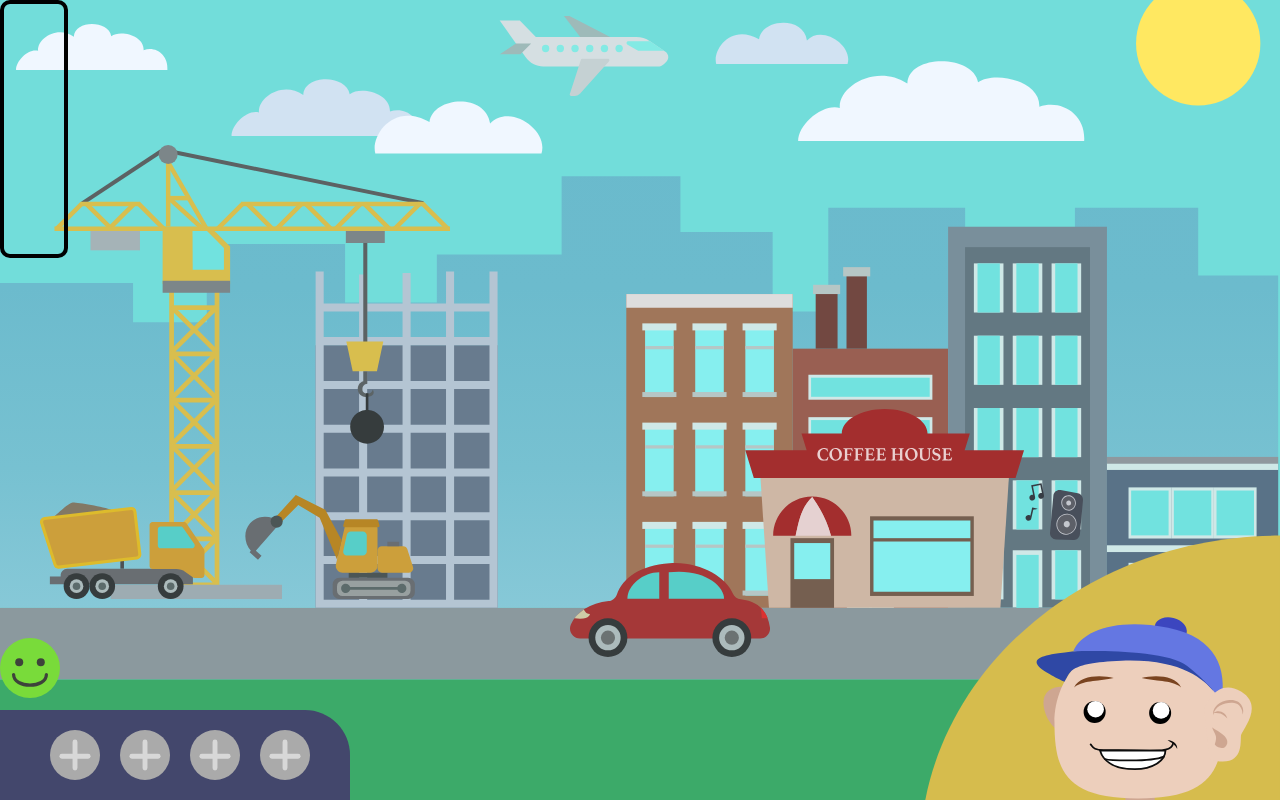
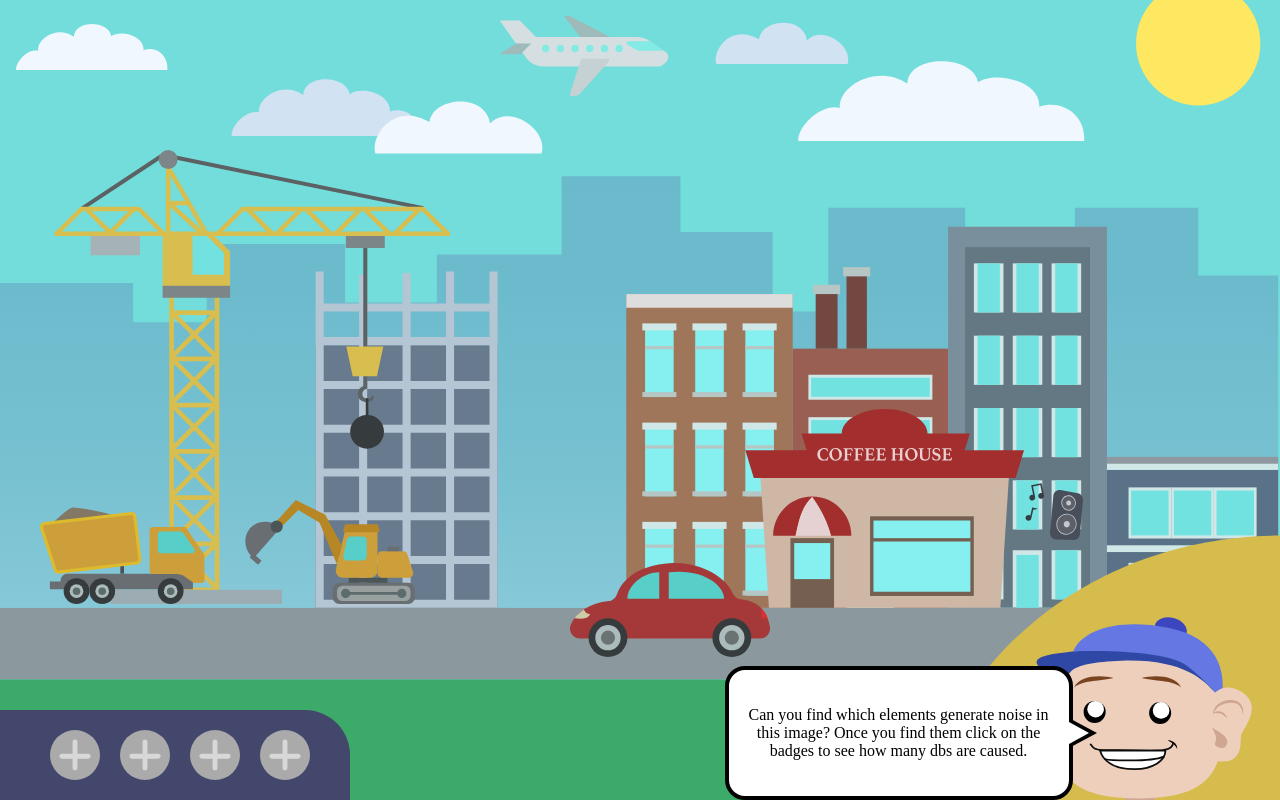
Before and after one commit to JonahEdu/Noise-Pollution, a Next.js app: page / in a window 1280 px wide. Built offline with nearby package versions, Linux system fonts and the light colour scheme.

Commit message:
finished mvp

```diff
--- a/app/globals.css
+++ b/app/globals.css
@@ -15,3 +15,38 @@ body{
 .badge {
   height: 100%;
 }
+
+.comic-bubble {
+  position: relative;
+  background: #ffffff;
+  border: 4px solid #000000;
+  border-radius: 20px;
+  padding: 20px;
+  width: fit-content;
+  max-width: 300px;
+  text-align: center;
+  margin-right: 30px;
+}
+
+.comic-bubble::after {
+  content: '';
+  position: absolute;
+  right: -28px;
+  top: 50%;
+  transform: translateY(-50%);
+  border-width: 15px 0 15px 28px;
+  border-style: solid;
+  border-color: transparent transparent transparent #000000;
+}
+
+.comic-bubble::before {
+  content: '';
+  position: absolute;
+  right: -20px;
+  top: 50%;
+  transform: translateY(-50%);
+  border-width: 11px 0 11px 20px;
+  border-style: solid;
+  border-color: transparent transparent transparent #ffffff;
+  z-index: 1;
+}
--- a/app/page.js
+++ b/app/page.js
@@ -1,9 +1,9 @@
-import BadgeBar from "@/components/BadgeBar";
 import DialogueBox from "@/components/DialogueBox";
-import NoiseMeter from "@/components/NoiseMeter";
 import "./page.module.css";
 import TopOrderComponent from "@/components/TopOrderComponent";
-export default function Home() {
+export default function Home(db) {
+  const percent = Math.min((db / 110) * 100, 100);
+
   return (
     <main
       style={{
@@ -36,11 +36,8 @@ export default function Home() {
         />
       </div>
 
-      {/* 2. The Content Layer */}
       <div style={{ position: "relative", zIndex: 1, height: "100%" }}>
         <TopOrderComponent />
-        <DialogueBox />
-        <NoiseMeter />
       </div>
     </main>
   );
--- a/components/BadgeBar.js
+++ b/components/BadgeBar.js
@@ -1,5 +1,12 @@
+import NoiseMeter from "./NoiseMeter";
+import { useState } from "react";
+import DialogueBox from "./DialogueBox";
+
 export default function BadgeBar({ car, construction, speaker, airplane }) {
+  const [db, setDb] = useState(0);
+
   return (
+    <div>
       <div
         className="badgeBar"
         style={{
@@ -19,7 +26,14 @@ export default function BadgeBar({ car, construction, speaker, airplane }) {
         }}
       >
         {car ? (
-        <img src="/images/Traffic-Badge.svg" alt="" className="badge" />
+          <img
+            onClick={() => {
+              setDb(70);
+            }}
+            src="/images/Traffic-Badge.svg"
+            alt=""
+            className="badge"
+          />
         ) : (
           <img
             src="/images/Empty-Badge.svg"
@@ -29,7 +43,12 @@ export default function BadgeBar({ car, construction, speaker, airplane }) {
         )}
 
         {speaker ? (
-        <img src="/images/Speaker-Badge.svg" alt="" className="badge" />
+          <img
+            onClick={() => setDb(85)}
+            src="/images/Speaker-Badge.svg"
+            alt=""
+            className="badge"
+          />
         ) : (
           <img
             src="/images/Empty-Badge.svg"
@@ -40,6 +59,7 @@ export default function BadgeBar({ car, construction, speaker, airplane }) {
 
         {construction ? (
           <img
+            onClick={() => setDb(100)}
             src="/images/Construction-Badge.svg"
             alt="Construction Badge"
             className="badge"
@@ -54,6 +74,7 @@ export default function BadgeBar({ car, construction, speaker, airplane }) {
 
         {airplane ? (
           <img
+            onClick={() => setDb(110)}
             src="/images/Airplane-Badge.svg"
             alt="Construction Badge"
             className="badge"
@@ -65,6 +86,18 @@ export default function BadgeBar({ car, construction, speaker, airplane }) {
             className="badge"
           />
         )}
+        <NoiseMeter db={db} />
+        <div
+          className="container-dialogue"
+          style={{
+            position: "absolute",
+            bottom: "0",
+            right: "-215%",
+          }}
+        >
+          <DialogueBox db={db} />
+        </div>
+      </div>
     </div>
   );
 }
--- a/components/DialogueBox.js
+++ b/components/DialogueBox.js
@@ -1,5 +1,52 @@
-"use client"
+const DialogueBox = ({ db }) => {
+  return (
+    <div className="comic-bubble">
+      {db == 0 && (
+        <p>
+          Can you find which elements generate noise in this image? Once you
+          find them click on the badges to see how many dbs are caused.
+        </p>
+      )}
 
-export default function DialogueBox(){
+      {db == 70 ? (
+        <p>
+          Wow, you found the car! <br />
+          As part of traffic, cars account for most polluting noise in cities.
+          it generates 70db
+        </p>
+      ) : null}
 
-}
+      {db == 85 && (
+        <p>
+          There it is! Music can be a loud noise that travels throughout the
+          city.
+          <br />
+          Music from speakers can be even noisier than traffic, creating
+          approximately 85 dB of noise.
+        </p>
+      )}
+      {db == 100 && (
+        <p>
+          Correct! Construction noises such as building and road and pavement
+          resurfacing works can be very noisy.
+          <br />
+          Construction tools like jackhammers can reach around 110 dB. That’s
+          extremely loud!
+        </p>
+      )}
+
+      {db == 110 && (
+        <p>
+          Plane noises are a significant factor in noise pollution, producing
+          one of the loudest city noises.
+          <br />
+          As you can see from the decibel bar above me, planes can create
+          approximately 100dB of noise. Some aircrafts can even produce 130dB
+          worth of noise!
+        </p>
+      )}
+    </div>
+  );
+};
+
+export default DialogueBox;
--- a/components/NoiseMeter.js
+++ b/components/NoiseMeter.js
@@ -1,84 +1,80 @@
-"use client"
+"use client";
 
 import { useState } from "react";
 
-export default function NoiseMeter(){
-    const [db, setDb] = useState(0);
-
-    const percent = (db / 110) * 100;
-
-    function setTraffic(){
-        setDb(70);
-    }
-
-    function setSpeaker(){
-        setDb(85);
-    }
-
-    function setPlane(){
-        setDb(100);
-    }
-
-    function setConstruction(){
-        setDb(110);
-    }
+export default function NoiseMeter({ db }) {
+  const percent = Math.min((db / 110) * 100, 100);
 
   let face = "/images/Happy.svg";
 
-    if (db >= 110){
+  if (db >= 110) {
     face = "/images/Aggravated.svg";
-    }
-    else if (db>= 100){
+  } else if (db >= 100) {
     face = "/images/Frustrated.svg";
-    }
-    else if (db >= 85){
+  } else if (db >= 85) {
     face = "/images/Unhappy.svg";
-    }
-    else if (db >= 70){
+  } else if (db >= 70) {
     face = "/images/Neutral.svg";
   }
 
-    return(
-        <div>
+  return (
+    <div
+      style={{
+        position: "absolute",
+        display: "flex",
+        right: "-1000px",
+        top: "-576px",
+        flexDirection: "column",
+        gap: "20px",
+      }}
+    >
       <div
         className="meterContainer"
         style={{
           width: "60px",
           height: "250px",
           border: "4px solid black",
-                    borderRadius: "10px",
+          borderRadius: "0 0 50px 50px",
           position: "relative",
-                    overflow: "hidden"
+          overflow: "hidden",
+          display: "flex",
+          flexDirection: "column-reverse",
         }}
       >
         <div
           className="meterFill"
           style={{
-                        position: "absolute",
-                        bottom: 0,
             width: "100%",
             height: `${percent}%`,
-                        background: "linear-gradient(to top, #4CAF50 0%, #FFD54F 50%, #F44336 100%)",
-                        transition: "height 0.5s ease"
+            background:
+              "linear-gradient(to top, #4CAF50 0%, #FFD54F 50%, #F44336 100%)",
+            transition: "height 0.5s ease",
+            backgroundAttachment: "fixed",
+          }}
+        />
+        <img
+          src={face}
+          alt="noise level face"
+          style={{
+            position: "absolute",
+            bottom: "-4%",
+            height: "60px",
+            left: 0,
+            right: 0,
+            width: "60px",
           }}
         />
       </div>
 
-            <img
-                src={face}
-                alt="noise level face"
+      <p
         style={{
-                    width: "60px",
-                    marginTop: "10px"
+          textAlign: "center",
+          color: "white",
+          fontSize: "30px",
         }}
-            />
-
-            <p>{db} dB</p>
-
-            <button onClick={setTraffic}>Traffic</button>
-            <button onClick={setSpeaker}>Speaker</button>
-            <button onClick={setPlane}>Plane</button>
-            <button onClick={setConstruction}>Construction</button>
+      >
+        {db} dB
+      </p>
     </div>
-    )
+  );
 }
--- a/components/TopOrderComponent.js
+++ b/components/TopOrderComponent.js
@@ -2,6 +2,7 @@
 import Car from "./Car";
 import BadgeBar from "./BadgeBar";
 import { useState } from "react";
+
 const TopOrderComponent = () => {
   const [badgeSpeaker, setBadgeSpeaker] = useState(false);
   const [badgeCar, setBadgeCar] = useState(false);
@@ -11,7 +12,9 @@ const TopOrderComponent = () => {
   return (
     <div>
       <div
-        onClick={() => setBadgeCar(true)}
+        onClick={() => {
+          setBadgeCar(true);
+        }}
         className="road"
         style={{
           position: "absolute",
@@ -28,7 +31,7 @@ const TopOrderComponent = () => {
         className="construction-sector"
         style={{
           position: "absolute",
-          top: "122px",
+          top: "127px",
           left: "40px",
           cursor: "pointer",
         }}
@@ -50,6 +53,7 @@ const TopOrderComponent = () => {
           position: "absolute",
           top: "490px",
           left: "1050px",
+          cursor: "pointer",
         }}
       >
         <img
@@ -67,6 +71,7 @@ const TopOrderComponent = () => {
           position: "absolute",
           left: "30%",
           top: "2%",
+          cursor: "pointer",
         }}
       >
         <img
```
Also changed, not shown: components/CityScene.js (added). Lines whose indentation alone changed are shown as unchanged.
